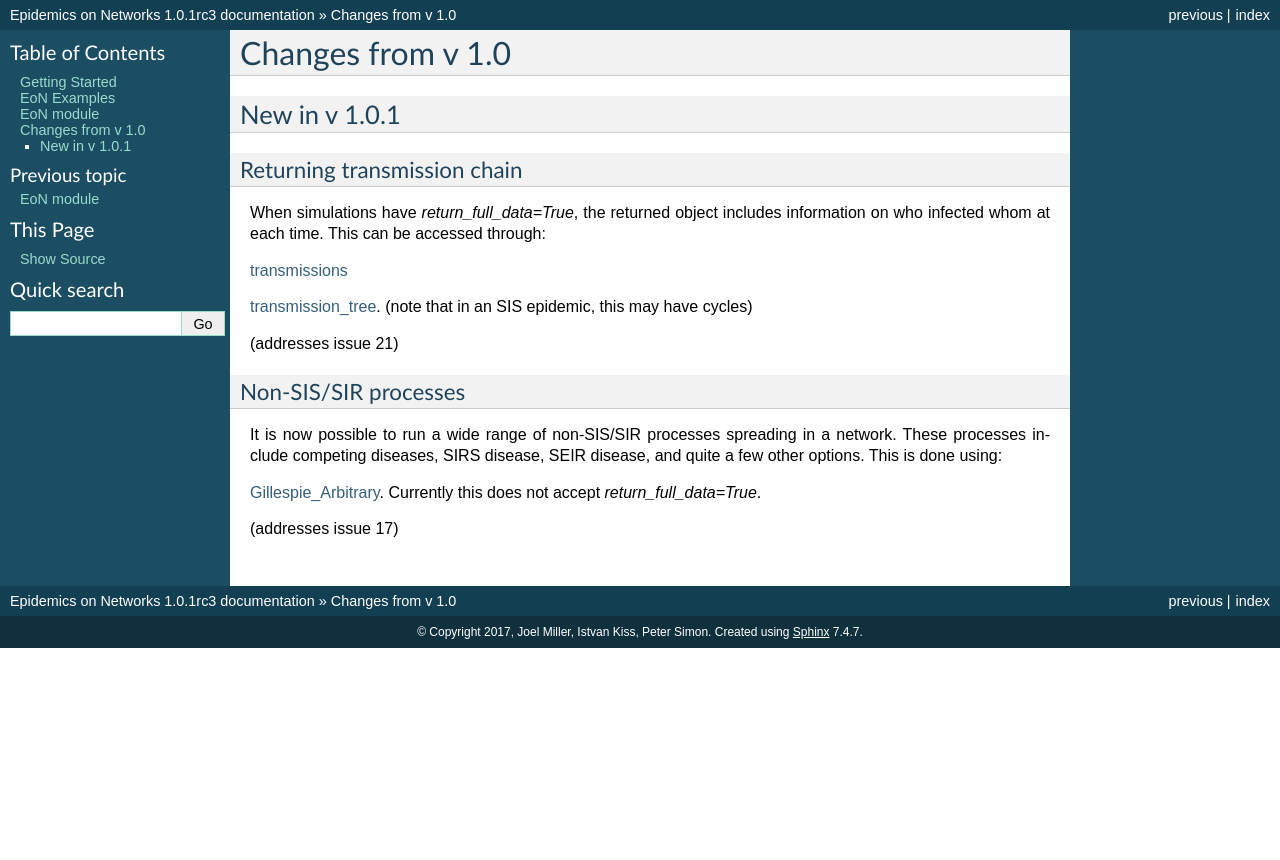
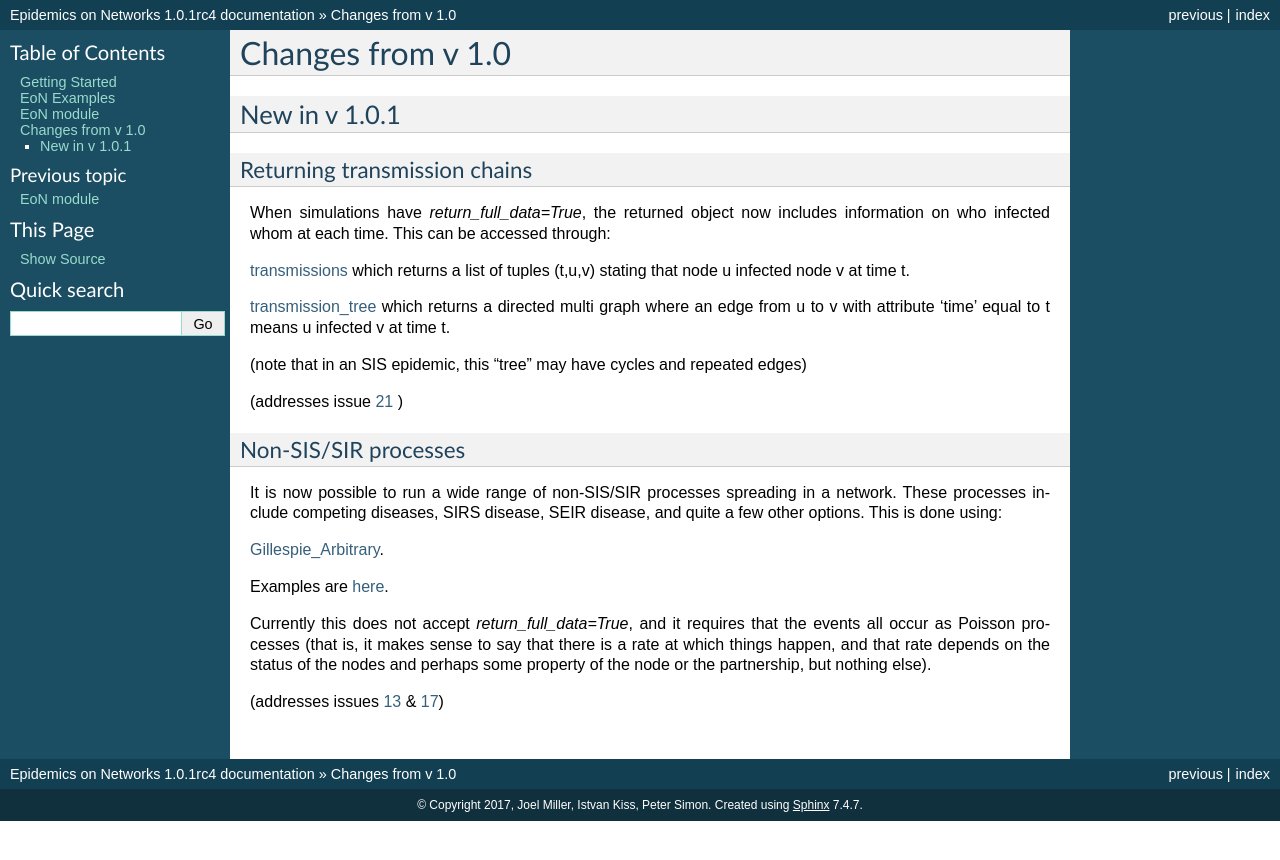
Before and after one commit to springer-math/Mathematics-of-Epidemics-on-Networks, a Sphinx documentation site: the page built from docs/Changes.rst, in a window 1280 px wide. Shown: the top 860 px of the page. Built offline with Sphinx 7.4.7, drawn with Linux system fonts in a browser that asks for light colours.

```diff
--- a/EoN/__init__.py
+++ b/EoN/__init__.py
@@ -38,7 +38,7 @@
 '''
 
 __author__ = "Joel C. Miller, Istvan Z. Kiss, and Peter Simon"
-__version__ = "1.01rc3"
+__version__ = "1.01rc4"
 
 
 #__all__ =
--- a/docs/Changes.rst
+++ b/docs/Changes.rst
@@ -2,20 +2,25 @@
 ==================
 
 New in v 1.0.1
--------------
+--------------
 
+Returning transmission chains
+^^^^^^^^^^^^^^^^^^^^^^^^^^^^^
 
-Returning transmission chain
-^^^^^^^^^^^^^^^^^^^^^^^^^^^^
-When simulations have `return_full_data=True`, the returned object includes
+When simulations have `return_full_data=True`, the returned object now includes
 information on who infected whom at each time.  This can be accessed through:
 
 `transmissions <functions/EoN.Simulation_Investigation.transmissions.html>`_
+which returns a list of tuples (t,u,v) stating that node u infected node v at
+time t.
 
-`transmission_tree <functions/EoN.Simulation_Investigation.transmission_tree.html>`_.
-(note that in an SIS epidemic, this may have cycles)
+`transmission_tree <functions/EoN.Simulation_Investigation.transmission_tree.html>`_
+which returns a directed multi graph where an edge from u to v with attribute 'time'
+equal to t means u infected v at time t.
 
-(addresses issue 21)
+(note that in an SIS epidemic, this "tree" may have cycles and repeated edges)
+
+(addresses issue `21 <https://github.com/springer-math/Mathematics-of-Epidemics-on-Networks/issues/21>`_ )
 
 Non-SIS/SIR processes
 ^^^^^^^^^^^^^^^^^^^^^
@@ -24,7 +29,22 @@
 a network.  These processes include competing diseases, SIRS disease, SEIR
 disease, and quite a few other options.  This is done using:
 
-`Gillespie_Arbitrary <functions/EoN.Gillespie_Arbitrary.html>`_.  Currently this
-does not accept `return_full_data=True`.
+`Gillespie_Arbitrary <functions/EoN.Gillespie_Arbitrary.html>`_.
 
-(addresses issue 17)
+Examples are `here <Examples.html#non-sis-sir-processes-with-gillespie-arbitrary>`_.
+
+Currently this does not accept `return_full_data=True`, and it requires that
+the events all occur as Poisson processes (that is, it makes sense to say
+that there is a rate at which things happen, and that rate depends on the
+status of the nodes and perhaps some property of the node or the partnership,
+but nothing else).
+
+(addresses issues
+`13 <https://github.com/springer-math/Mathematics-of-Epidemics-on-Networks/issues/13>`_
+& `17 <https://github.com/springer-math/Mathematics-of-Epidemics-on-Networks/issues/17>`_)
+
+
+..
+  New in v 1.0.2
+..
+  --------------
--- a/docs/conf.py
+++ b/docs/conf.py
@@ -61,7 +61,7 @@
 # The short X.Y version.
 version = u'1.0,1'
 # The full version, including alpha/beta/rc tags.
-release = u'1.0.1rc3'
+release = u'1.0.1rc4'
 
 # The language for content autogenerated by Sphinx. Refer to documentation
 # for a list of supported languages.
--- a/docs/examples/arbitrary_dynamics/Compete.py
+++ b/docs/examples/arbitrary_dynamics/Compete.py
@@ -52,6 +52,8 @@
 plt.plot(t, SI+II+RI, '-.', label = 'Infected with disease 2')
 plt.plot(t, RS+IR+RR, '-.', label = 'Recovered from disease 1')
 plt.plot(t, SR+RI+RR, '-.', label = 'Recovered from disease 2')
+plt.legend(loc = 'center left')
+plt.savefig('Compete_both.png')
 
 IC = defaultdict(lambda: 'SS')
 for node in range(5):
@@ -59,10 +61,9 @@
 t, SS, SI, SR, IS, II, IR, RS, RI, RR = EoN.Gillespie_Arbitrary(G, H, J, IC, return_statuses,
                                         tmax = float('Inf'))
 
+plt.clf()
 plt.plot(t, SS, '-', label = 'Susceptible (only disease 1)')
 plt.plot(t, IS+II+IR, '-', label = 'Infected (only disease 1)')
 plt.plot(t, RS+IR+RR, '-', label = 'Recovered (only disease 1)')
-
-
 plt.legend(loc = 'center left')
-plt.savefig('Compete.png')
+plt.savefig('Compete_just1disease.png')
--- a/setup.py
+++ b/setup.py
@@ -19,7 +19,7 @@
 
 setup(name='EoN',
       packages = ['EoN'],
-      version='1.01rc3',  #http://semver.org/
+      version='1.01rc4',  #http://semver.org/
       description = 'Epidemics on Networks',
       author = 'Joel C. Miller, Istvan Z. Kiss, and Peter Simon',
       author_email = 'joel.c.miller.research@gmail.com',
```
Also changed, not shown: docs/examples/Compete.rst (+18 -5 lines), docs/examples/arbitrary_dynamics/Compete_both.png (added), docs/examples/arbitrary_dynamics/Compete_just1disease.png (added), 1 other file.
